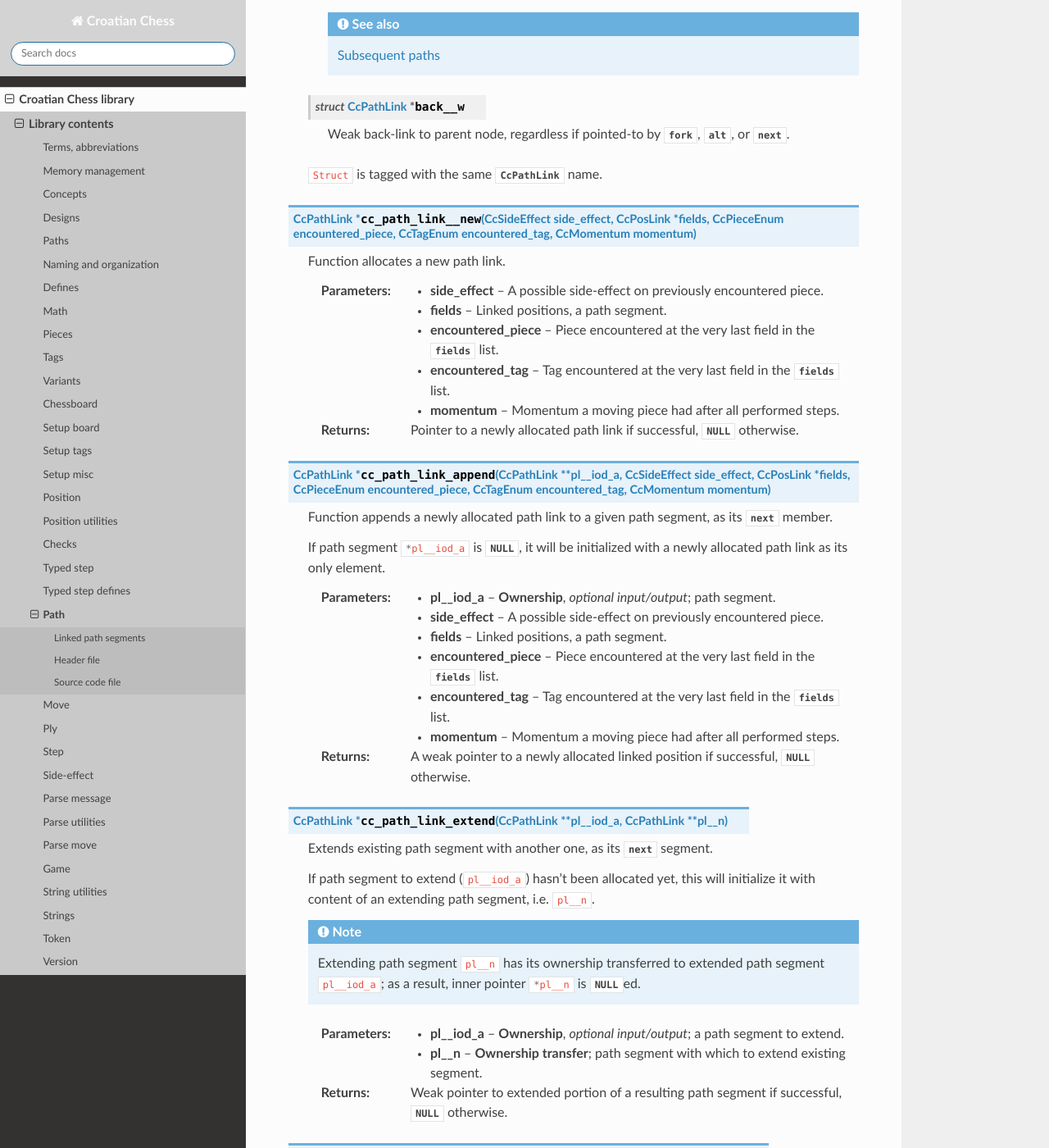
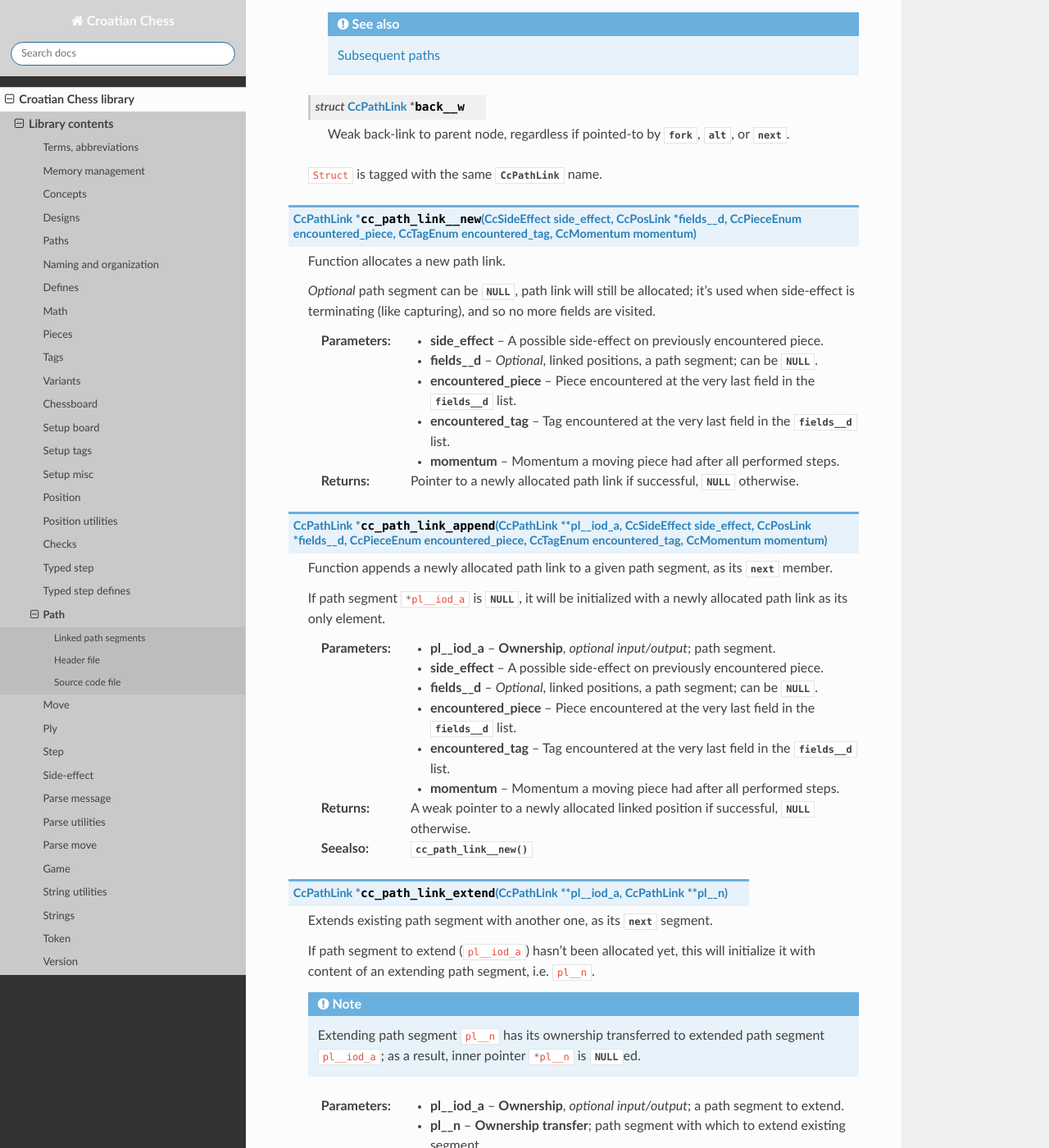
Before and after one commit to mmlacak/crochess, a Sphinx documentation site: the page built from docs/source/libcc/ccpath.rst, in a window 1280 px wide and 1400 px high, scrolled down 2271 px. Shown: the whole window at 82% size. Built offline with Sphinx 7.4.7 and the Read the Docs theme 3.1.0, drawn with Linux system fonts in a browser that asks for light colours.

Commit message:
Renamed params + docs.

```diff
--- a/docs/source/libcc/ccpath.rst
+++ b/docs/source/libcc/ccpath.rst
@@ -125,19 +125,23 @@ Linked path segments
 
     :c:`Struct` is tagged with the same :c:struct:`CcPathLink` name.
 
-.. c:function:: CcPathLink * cc_path_link__new( CcSideEffect side_effect, CcPosLink * fields, CcPieceEnum encountered_piece, CcTagEnum encountered_tag, CcMomentum momentum )
+.. c:function:: CcPathLink * cc_path_link__new( CcSideEffect side_effect, CcPosLink * fields__d, CcPieceEnum encountered_piece, CcTagEnum encountered_tag, CcMomentum momentum )
 
     Function allocates a new path link.
 
+    *Optional* path segment can be :c:data:`NULL`, path link will still be allocated;
+    it's used when side-effect is terminating (like capturing), and so no more fields
+    are visited.
+
     :param side_effect: A possible side-effect on previously encountered piece.
-    :param fields: Linked positions, a path segment.
-    :param encountered_piece: Piece encountered at the very last field in the :c:var:`fields` list.
-    :param encountered_tag: Tag encountered at the very last field in the :c:var:`fields` list.
+    :param fields__d: *Optional*, linked positions, a path segment; can be :c:data:`NULL`.
+    :param encountered_piece: Piece encountered at the very last field in the :c:var:`fields__d` list.
+    :param encountered_tag: Tag encountered at the very last field in the :c:var:`fields__d` list.
     :param momentum: Momentum a moving piece had after all performed steps.
     :returns: Pointer to a newly allocated path link if successful,
         :c:data:`NULL` otherwise.
 
-.. c:function:: CcPathLink * cc_path_link_append( CcPathLink ** pl__iod_a, CcSideEffect side_effect, CcPosLink * fields, CcPieceEnum encountered_piece, CcTagEnum encountered_tag, CcMomentum momentum )
+.. c:function:: CcPathLink * cc_path_link_append( CcPathLink ** pl__iod_a, CcSideEffect side_effect, CcPosLink * fields__d, CcPieceEnum encountered_piece, CcTagEnum encountered_tag, CcMomentum momentum )
 
     Function appends a newly allocated path link to a given path segment,
     as its :c:member:`next` member.
@@ -147,12 +151,13 @@ Linked path segments
 
     :param pl__iod_a: **Ownership**, *optional* *input/output*; path segment.
     :param side_effect: A possible side-effect on previously encountered piece.
-    :param fields: Linked positions, a path segment.
-    :param encountered_piece: Piece encountered at the very last field in the :c:var:`fields` list.
-    :param encountered_tag: Tag encountered at the very last field in the :c:var:`fields` list.
+    :param fields__d: *Optional*, linked positions, a path segment; can be :c:data:`NULL`.
+    :param encountered_piece: Piece encountered at the very last field in the :c:var:`fields__d` list.
+    :param encountered_tag: Tag encountered at the very last field in the :c:var:`fields__d` list.
     :param momentum: Momentum a moving piece had after all performed steps.
     :returns: A weak pointer to a newly allocated linked position
               if successful, :c:data:`NULL` otherwise.
+    :seealso: :c:func:`cc_path_link__new()`
 
 .. c:function:: CcPathLink * cc_path_link_extend( CcPathLink ** pl__iod_a, CcPathLink ** pl__n )
 
```
Also changed, not shown: 2 other files.
